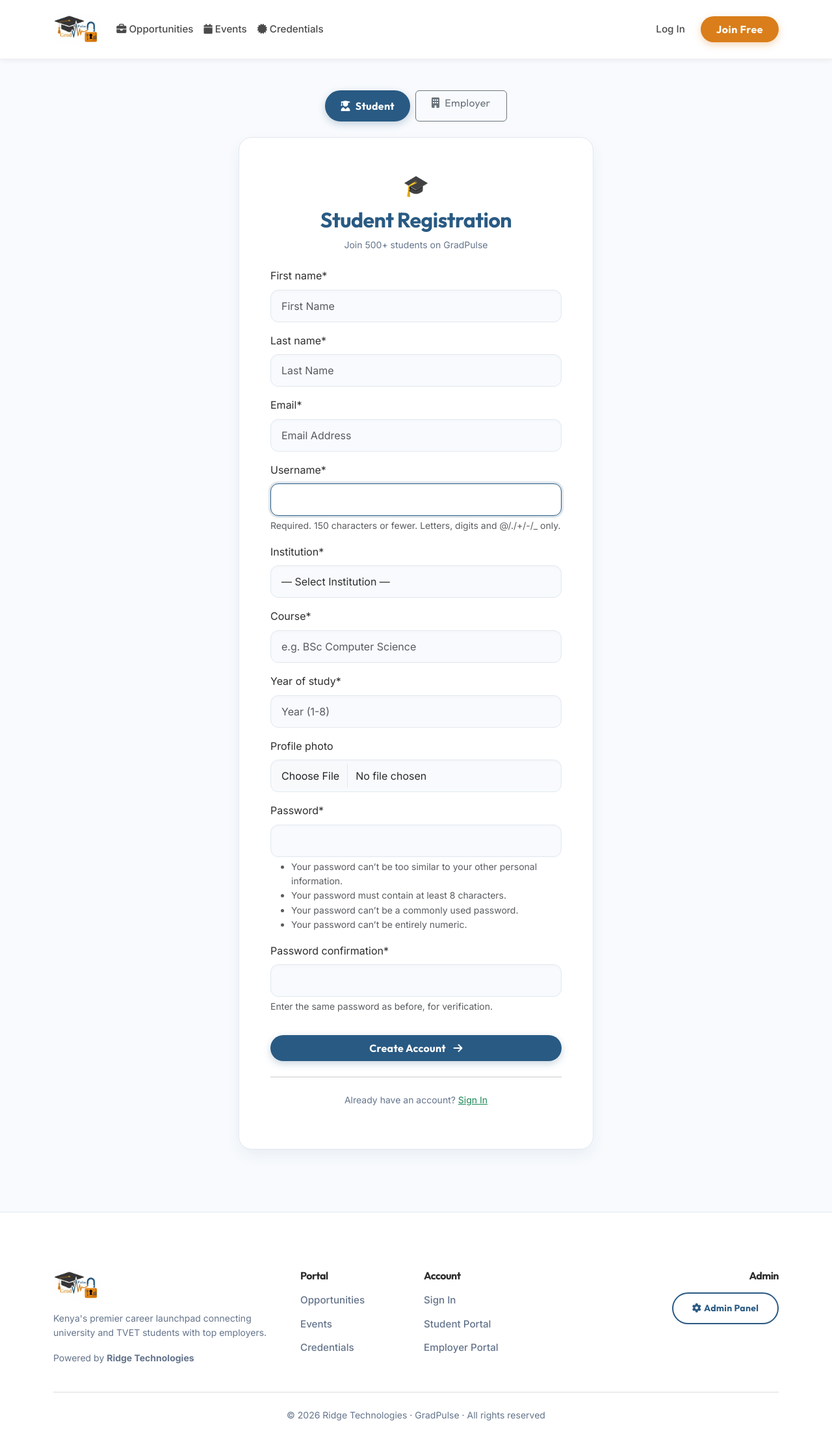
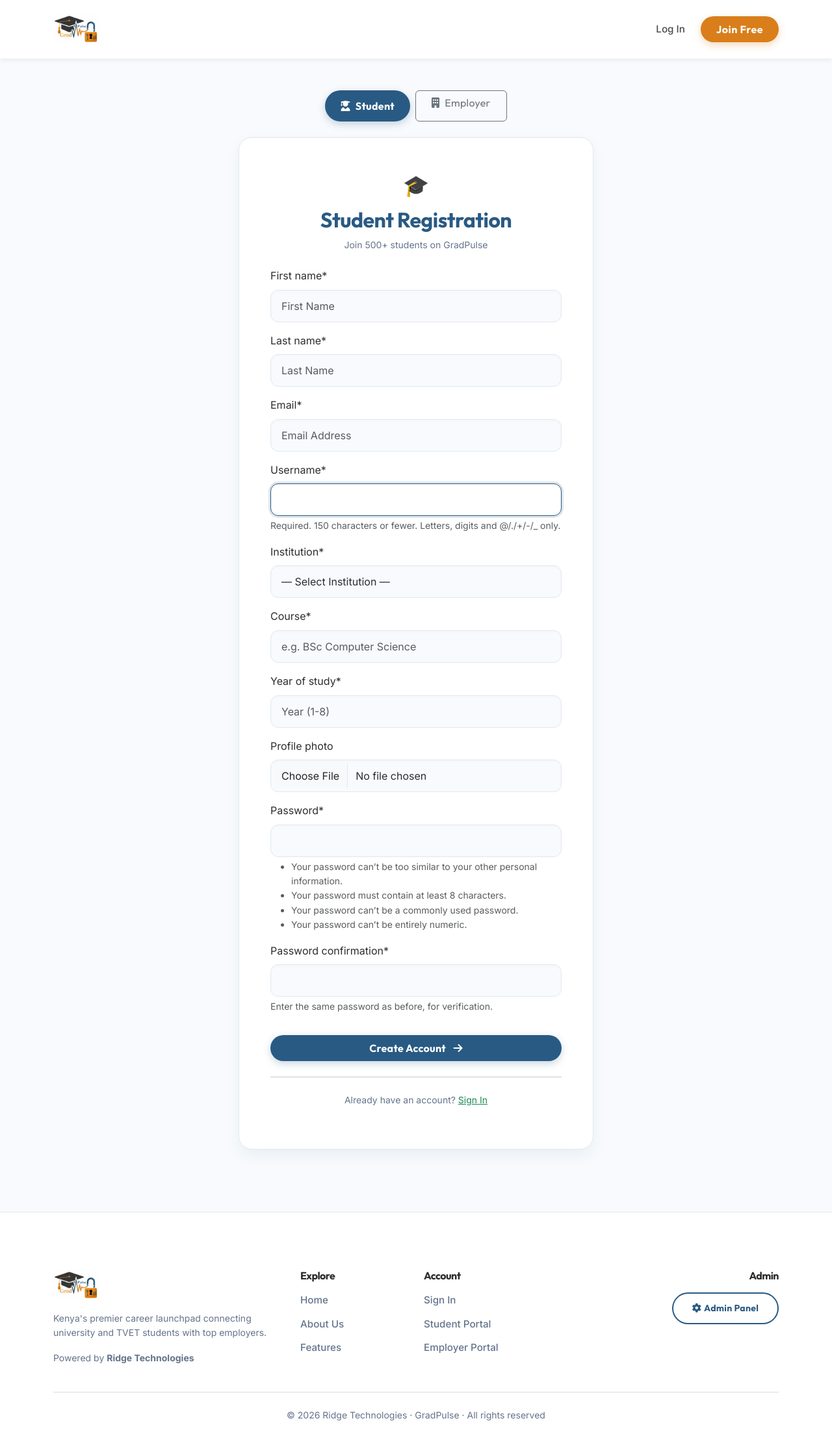
Before and after one commit to theo24-sys/Gradpulse, a Django app: page /auth/register/ in a window 1280 px wide. Shown: the whole page at 65% size. Run offline with Django 5.2, Linux system fonts and the light colour scheme; parts of the project's set-up code (start-up, migrations or seed data) failed here and were passed over; some libraries are stand-ins or nearby versions.

```diff
--- a/accounts/views.py
+++ b/accounts/views.py
@@ -35,7 +35,7 @@ def register_view(request):
             form = StudentRegisterForm(request.POST, request.FILES)
         if form.is_valid():
             user = form.save()
-            login(request, user)
+            login(request, user, backend='django.contrib.auth.backends.ModelBackend')
             messages.success(request, f"Welcome to GradPulse, {user.display_name}!")
             if user.is_employer:
                 return redirect('corporate_dashboard')
--- a/templates/base.html
+++ b/templates/base.html
@@ -31,9 +31,7 @@
     </button>
     <div class="collapse navbar-collapse" id="navMain">
       <ul class="navbar-nav me-auto">
-        <li class="nav-item"><a class="nav-link" href="{% url 'opportunity_list' %}"><i class="fa fa-briefcase me-1"></i>Opportunities</a></li>
-        <li class="nav-item"><a class="nav-link" href="{% url 'events_list' %}"><i class="fa fa-calendar me-1"></i>Events</a></li>
-        <li class="nav-item"><a class="nav-link" href="{% url 'credentials_list' %}"><i class="fa fa-certificate me-1"></i>Credentials</a></li>
+        <!-- Links removed from public navbar; accessible via Dashboard instead -->
       </ul>
       <ul class="navbar-nav align-items-center">
         {% if user.is_authenticated %}
@@ -109,11 +107,11 @@
         <p class="text-muted small mb-0">Powered by <strong>Ridge Technologies</strong></p>
       </div>
       <div class="col-md-2">
-        <h6 class="text-dark mb-3">Portal</h6>
+        <h6 class="text-dark mb-3">Explore</h6>
         <ul class="list-unstyled">
-          <li><a href="{% url 'opportunity_list' %}" class="footer-link">Opportunities</a></li>
-          <li><a href="{% url 'events_list' %}" class="footer-link">Events</a></li>
-          <li><a href="{% url 'credentials_list' %}" class="footer-link">Credentials</a></li>
+          <li><a href="{% url 'home' %}" class="footer-link">Home</a></li>
+          <li><a href="{% url 'home' %}#about" class="footer-link">About Us</a></li>
+          <li><a href="{% url 'home' %}#features" class="footer-link">Features</a></li>
         </ul>
       </div>
       <div class="col-md-2">
```
